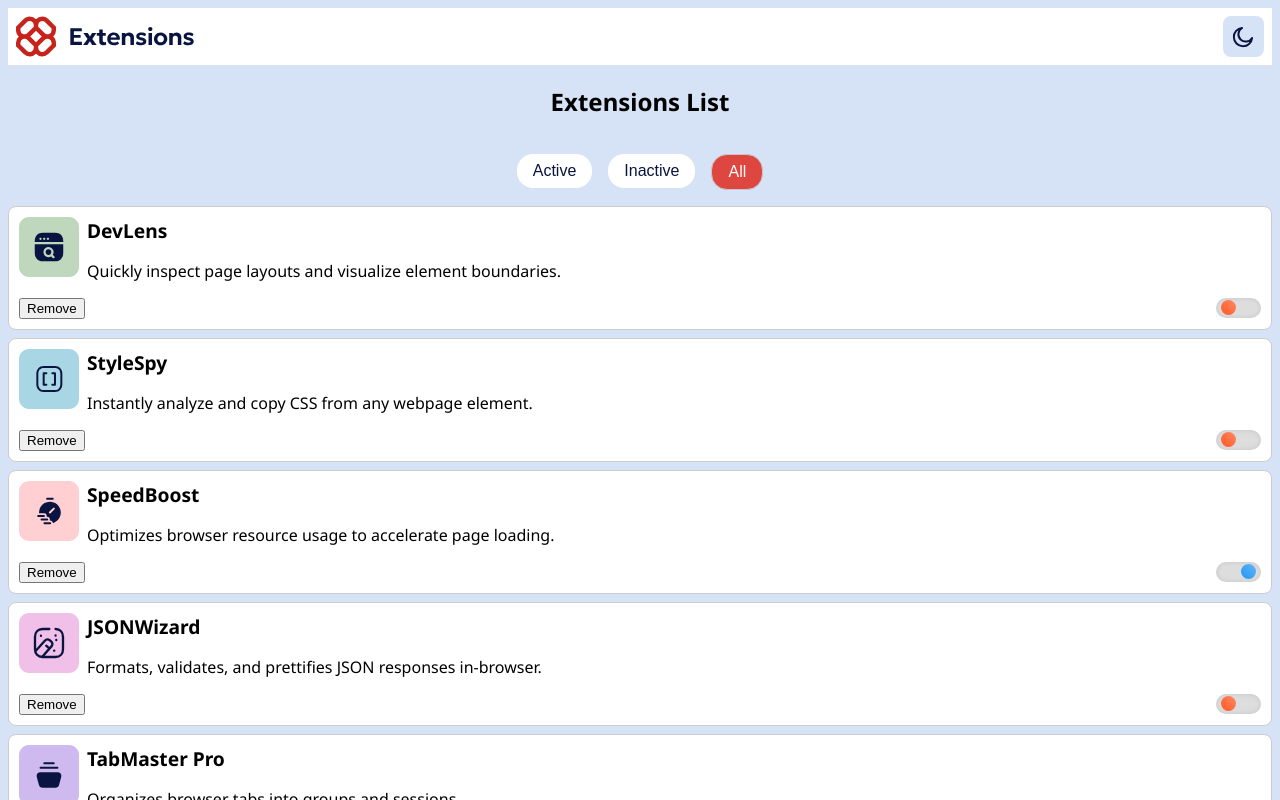
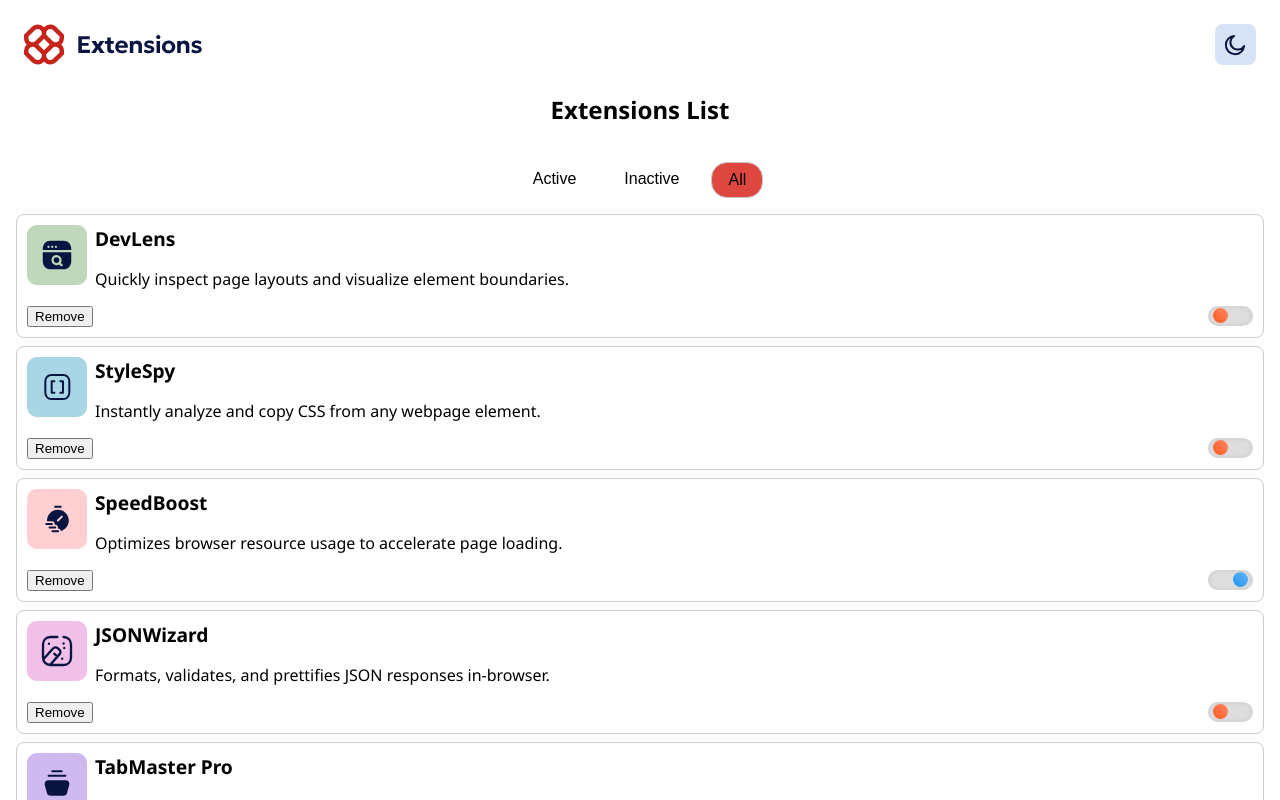
Before and after one commit to bleyyannick/browser-extension-manager-ui, a React (Vite) app: page / in a window 1280 px wide. Shown: the top 800 px of the page. Built offline with nearby package versions, Linux system fonts and the light colour scheme.

Commit message:
fix: fixing switching theme mode

```diff
--- a/src/App.css
+++ b/src/App.css
@@ -10,6 +10,11 @@
   align-items: center;
 }
 
+#app {
+  padding: 1rem;
+}
+
+
 .extensions_filter-list {
   list-style-type: none;
   display: flex;
@@ -18,12 +23,14 @@
 
 .extensions_filter-list button {
   border: none;
-  background-color: white;
+  background-color: var(--color-button);
   padding: .5rem 1rem;
   border-radius: 1rem;
   font-size: var(--font-size-body);
   font-weight: 500;
-  color: var(--neutral-900);
+  color: var(--color-text);
+  cursor: pointer;
+  transition: background-color .2s ease-in-out;
 }
 
 .extensions_filter-list button:hover {
@@ -35,7 +42,7 @@
 
 .extensions_filter-list button.active {
   background-color: var(--red-500);
-  color: white;
+  color: var(--color-text);
   border: 1px solid var(--neutral-300);
   transition: background-color .2s ease-in-out;
   cursor: pointer;
--- a/src/App.tsx
+++ b/src/App.tsx
@@ -9,7 +9,7 @@ import { useDarkMode } from './hooks/useDarkMode';
 function App() {
    const [extensions, setExtensions] = useState<Extension[]>(data);
    const [filter, setFilter] = useState<ExtensionFilterType>(ExtensionFilter.ALL);
-   const { isDarkMode, toggleDarkMode } = useDarkMode()
+   const { toggleDarkMode } = useDarkMode()
 
   const filteredExtensionList = extensions.filter((ext) => {
     if (filter === ExtensionFilter.ALL) return true;
@@ -36,13 +36,12 @@ function App() {
 
   const handleToggleMode = () => {
     toggleDarkMode();
-    console.log(isDarkMode + `is dark mode`);
   };
 
 
   return (
     <>
-    <div className={isDarkMode ? 'dark-mode' : 'light-mode'}>
+    <div id="app">
       <Header
         onToggleMode={handleToggleMode} />
       <main>
--- a/src/components/ExtensionsList/extensions.css
+++ b/src/components/ExtensionsList/extensions.css
@@ -10,7 +10,8 @@ h2 {
     flex-direction: column;
     padding: 10px;
     margin-bottom: .5rem;
-    background-color: white;
+    background-color: var(--color-card);
+    color: var(--color-text);
     border: 1px solid #ccc;
     border-radius: .5rem;
 }
--- a/src/components/Header/header.css
+++ b/src/components/Header/header.css
@@ -1,6 +1,7 @@
 header {
     padding: .5em;
     background-color: white;
+    border-radius: .5em;
 }
 
 .heading {
--- a/src/context/DarkModeProvider.tsx
+++ b/src/context/DarkModeProvider.tsx
@@ -1,10 +1,14 @@
 import { type ReactNode, useState } from "react";
 import { DarkModeContext } from "./DarkModeContext";
+import { useEffect } from "react";
 
 export const DarkModeProvider = ({ children }: { children: ReactNode }) => {
   const [isDarkMode, setIsDarkMode] = useState(false);
 
   const toggleDarkMode = () => setIsDarkMode((prev) => !prev);
+      useEffect(() => {
+        document.documentElement.classList.toggle('dark-mode', isDarkMode === true);
+    }, [isDarkMode]);
 
   return (
     <DarkModeContext.Provider value={{ isDarkMode, toggleDarkMode }}>
--- a/src/index.css
+++ b/src/index.css
@@ -26,16 +26,33 @@
   font-family: "Noto Sans", sans-serif;
 }
 
+:root.light-mode {
+  --color-bg: var(--neutral-200);
+  --color-card: var(--neutral-100);
+  --color-button: var(--neutral-200);
+  --color-text: #000000;
+}
+
+:root.dark-mode {
+  --color-bg: var(--neutral-900);
+  --color-card: var(--neutral-800);
+  --color-button: var(--neutral-700);
+  --color-text: #ffffff;
+}
+
 html, body, #root{
   height: 100%;
   margin: 0;
   padding: 0;
-
+  background-color: var(--color-bg);
+}
+body {
+  background-color: var(--color-bg);
+  transition: background-color 0.3s ease-in-out;
+  font-family: "Noto Sans", sans-serif;
 }
 
-
-/** Mobile version **/
-body {
-  background-color: var(--neutral-200);
-  padding: .5rem;
+#app {
+  min-height: 100vh;
+  font-size: var(--font-size-body);
 }
```
